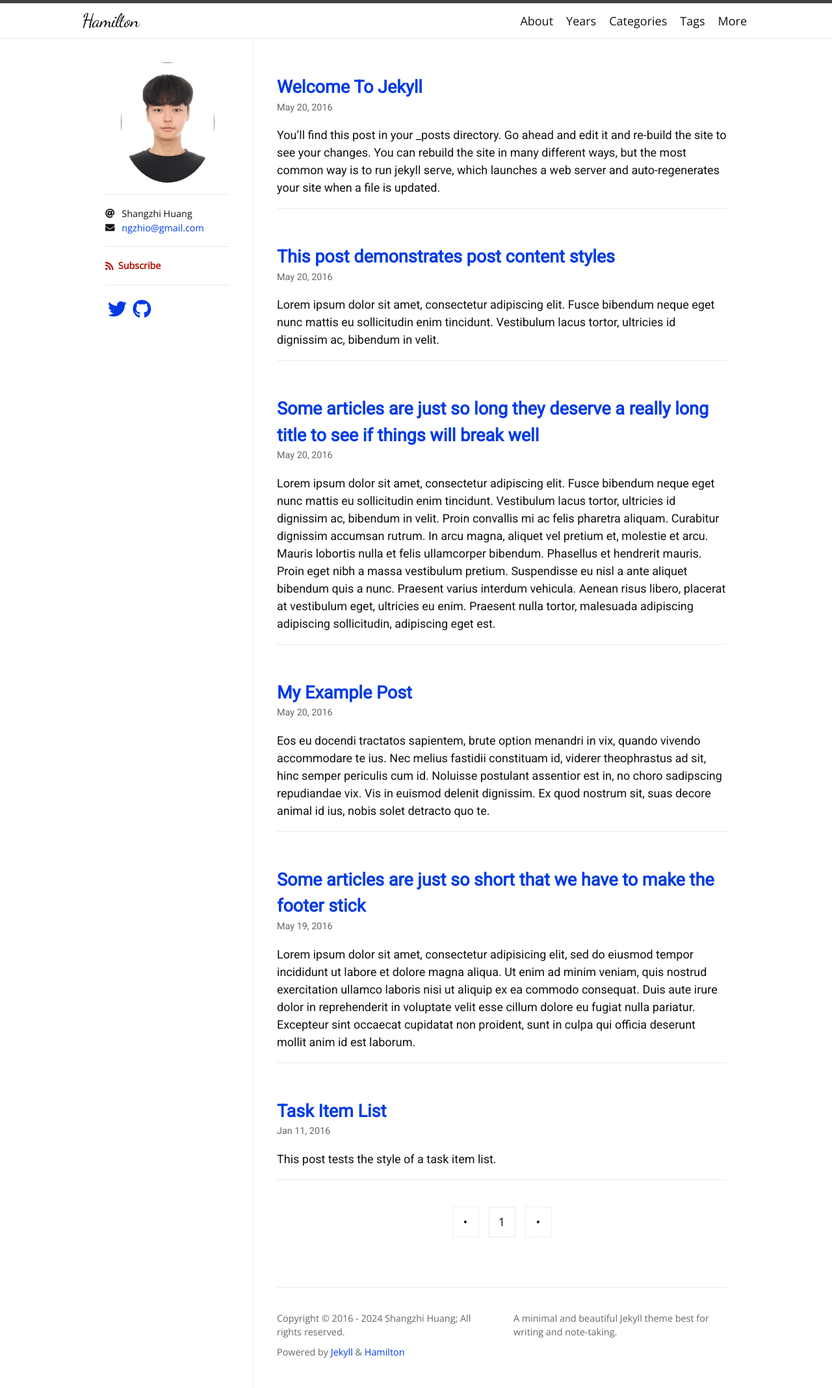
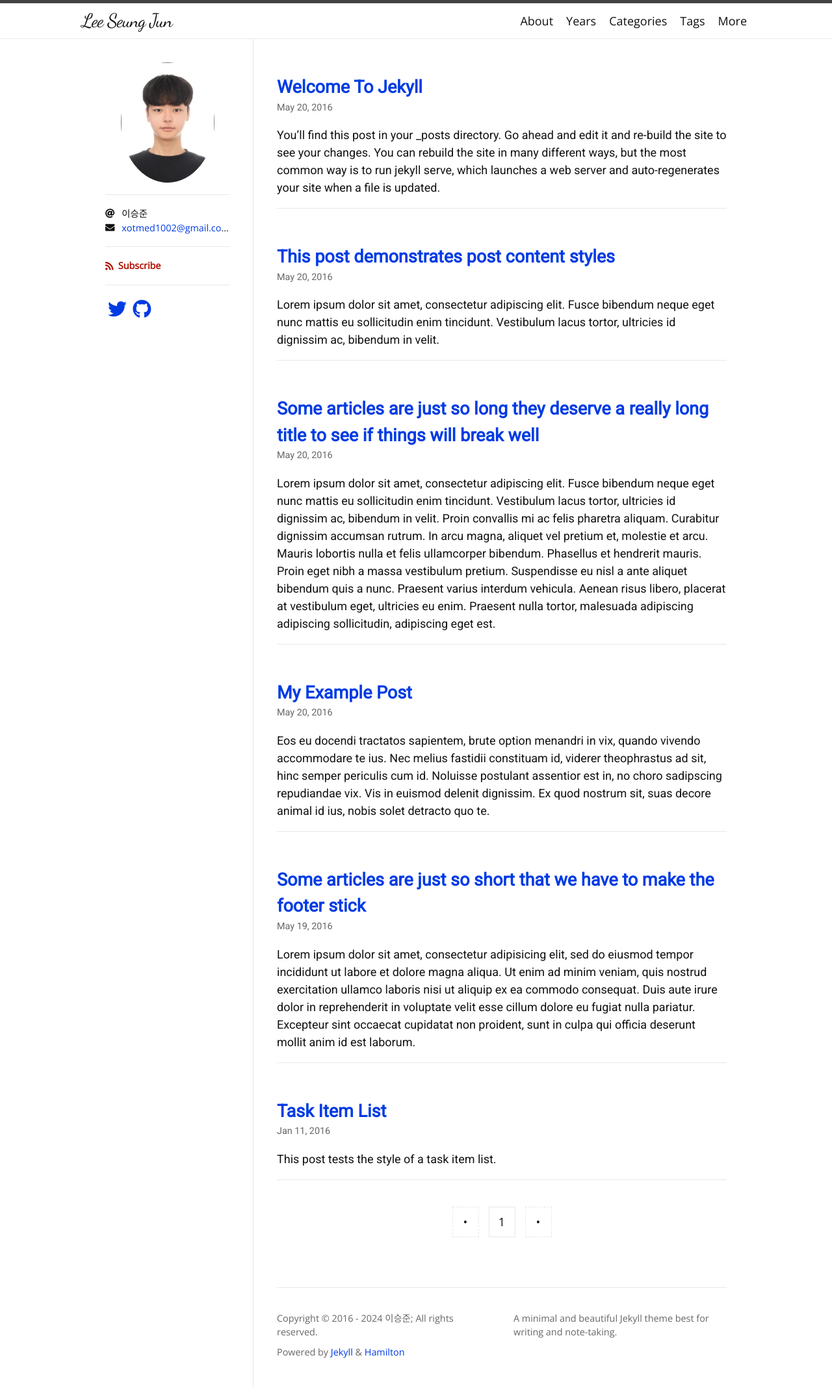
Before and after one commit to MooTo2002/MooTo2002.github.io, a Jekyll site: the page built from index.html, in a window 1280 px wide. Shown: the whole page at 65% size. Built offline with Jekyll 4.4.1, drawn with Linux system fonts in a browser that asks for light colours; nearby versions of some CDN libraries; some web fonts are replaced; the list of posts is cut into pages by our own code.

Commit message:
Update _config.yml

```diff
--- a/_config.yml
+++ b/_config.yml
@@ -1,8 +1,8 @@
-title: Hamilton
+title: Lee Seung Jun
 description: A minimal and beautiful Jekyll theme best for writing and note-taking.
-author: Shangzhi Huang
+author: 이승준
 avatar: /logo.png
-email: ngzhio@gmail.com
+email: xotmed1002@gmail.com
 
 plugins:
   - jekyll-seo-tag
@@ -34,10 +34,9 @@ twitter:
   card: summary
 logo: logo.png
 social:
-  name: Shangzhi Huang
+  name: 이승준
   links:
-    - https://twitter.com/ngzhio
-    - https://www.facebook.com/ngzhio
-    - https://github.com/ngzhio
+    - https://www.instagram.com/s_zuno.o
+    - https://MooTo2002.github.io
 google_site_verification: u4WXQl0Eu66rsQo2kRdCNx
-lang: en
+lang: ko
```
